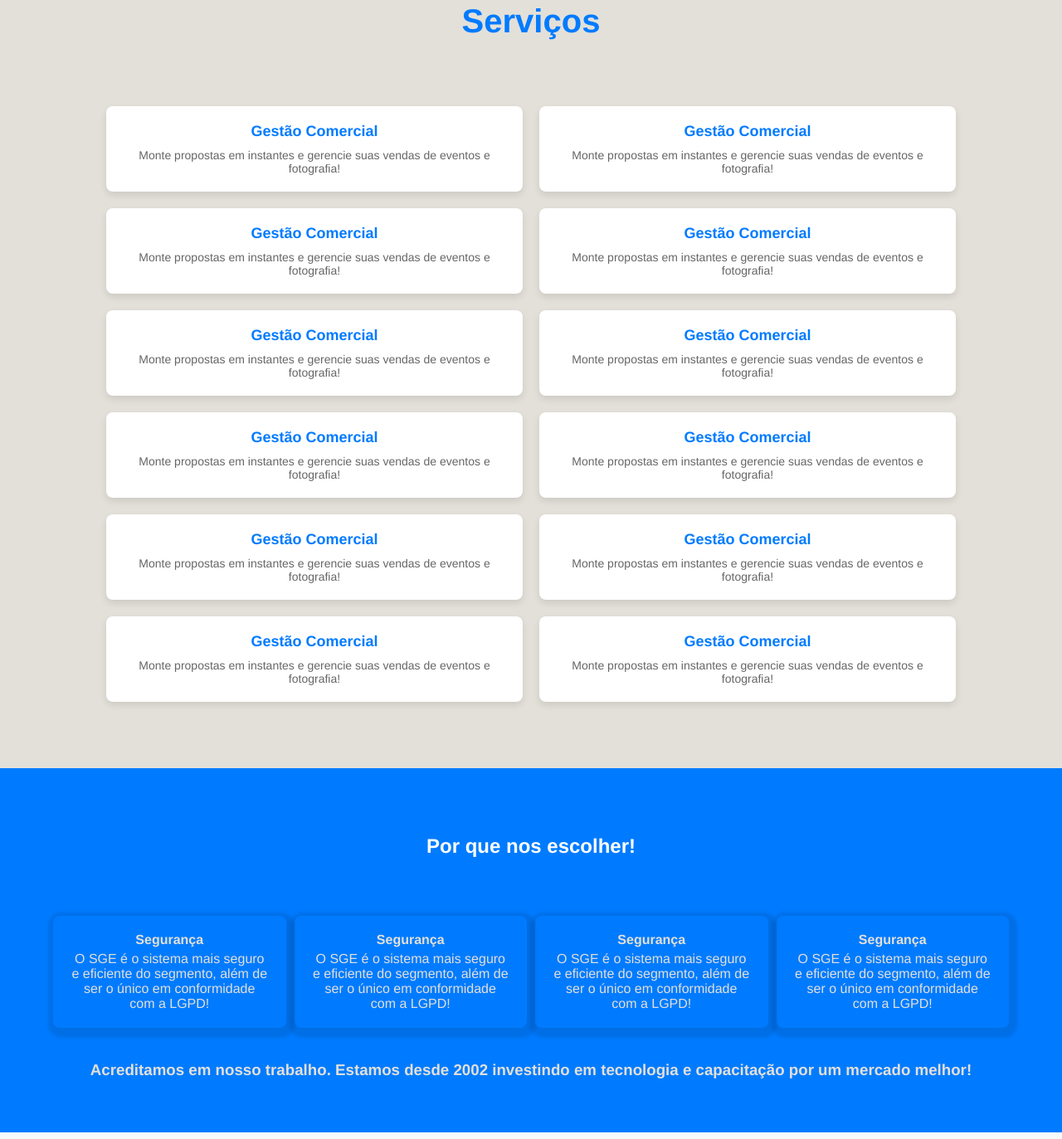
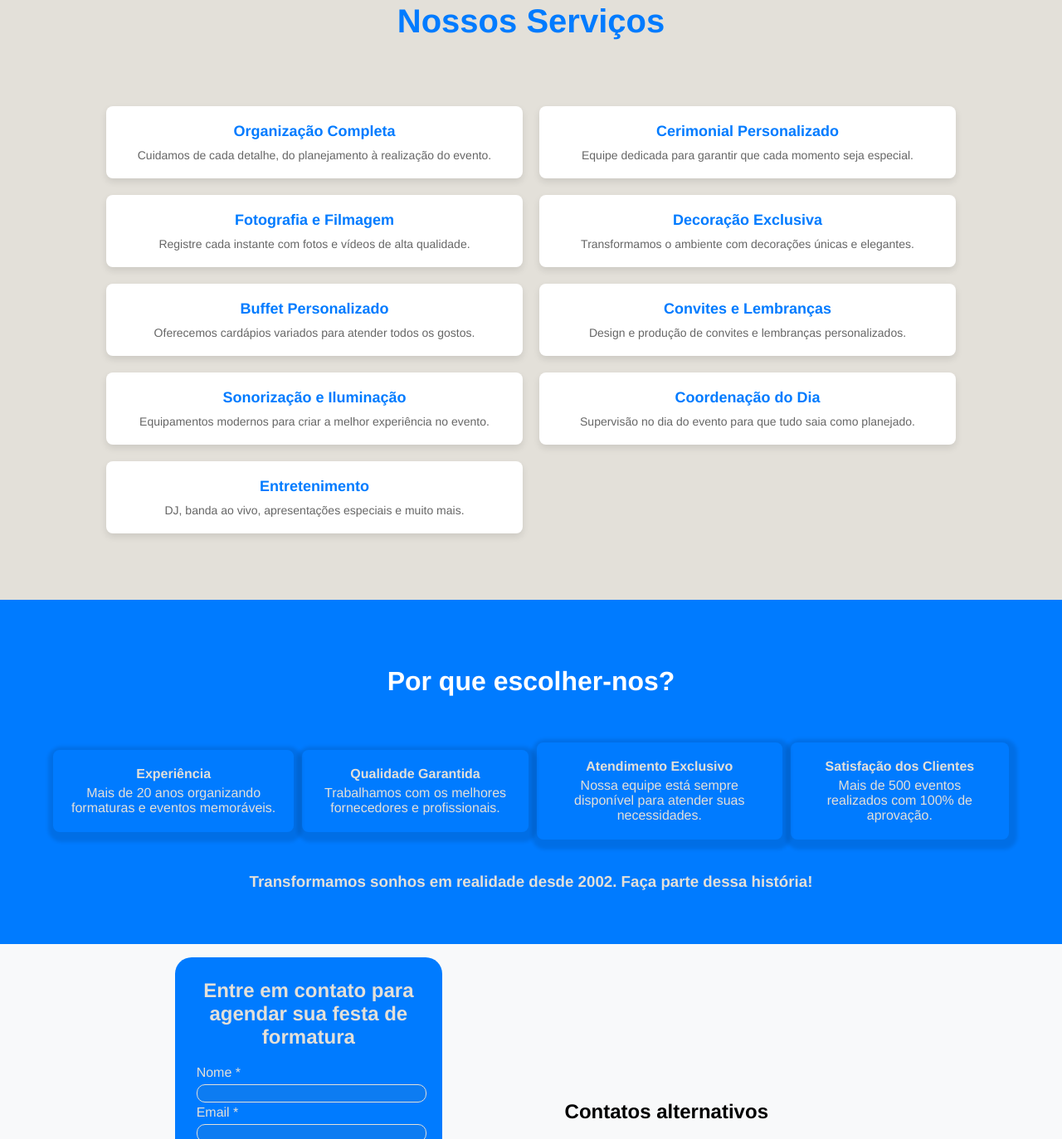
Before and after one commit to MOR4Xx/Pagina-Eventos, a website built with webpack: page index.html in a window 1280 px wide. Shown: the part 837-2210 px from the top of the page at 83% size. Built offline with nearby package versions, Linux system fonts and the light colour scheme.

Commit message:
Add files via upload

```diff
--- a/css/style.css
+++ b/css/style.css
@@ -24,7 +24,7 @@ section {
 #header {
     display: flex;
     justify-content: space-between;
-  background-color: rgba(132, 125, 125, 0.5);
+    background-color: #007bff;
     width: 100%;
     height: 5vh;
     align-items: center;
@@ -84,18 +84,41 @@ section {
 
 #apresentacao {
     display: flex;
+    justify-content: center;
+    align-items: center;
     width: 100%;
     height: 100vh;
-  background: url(../img/foto-principal.jpg) center/cover;
     transition: background-image 0.5s ease-in-out;
 }
 
-.apresentacao{
+.apresentacao {
     display: flex;
-  margin-top: 10vh;
+    flex-direction: column;
+    width: 80vw;
+    height: 50vh;
     align-items: center;
     justify-content: center;
+    background-color: rgba(0, 0, 0, 0.5);
+    gap: 20px;
 
+}
+
+.apresentacao h1 {
+    margin-bottom: 15px;
+    font-size: 2.5em;
+    font-weight: bold;
+}
+
+.apresentacao h2 {
+    margin-bottom: 15px;
+    font-size: 2em;
+    font-weight: bold;
+}
+
+.apresentacao h3 {
+    margin-bottom: 15px;
+    font-size: 1.8em;
+    font-weight: bold;
 }
 
 /* Serviços */
@@ -160,8 +183,8 @@ section {
 
 #informacoes h1 {
     padding: 5vh 0;
-  font-size: 24px;
-  margin-bottom: 30px;
+    font-size: 2em;
+    margin-bottom: 15px;
     color: #ffffff;
 }
 
@@ -195,7 +218,7 @@ section {
 
 }
 
-.info p{
+.info p {
     margin-top: 5px;
     justify-content: center;
 }
@@ -233,7 +256,7 @@ section {
 
 }
 
-.formulario form{
+.formulario form {
     display: inline-block;
     align-items: center;
 }
@@ -294,11 +317,11 @@ button[type="submit"]:hover {
     color: black;
 }
 
-.contato-alternativo h2{
+.contato-alternativo h2 {
     padding: 2vh 0;
 }
 
-.contato-alternativo a{
+.contato-alternativo a {
     text-decoration: none;
     margin: 1vh 0;
     color: black;
@@ -308,6 +331,9 @@ button[type="submit"]:hover {
 /* Footer */
 
 footer {
+    display: flex;
+    justify-content: center;
+    align-items: center;
     width: 100%;
     height: 5vh;
     background: #555555;
@@ -322,7 +348,7 @@ footer {
         align-items: center;
     }
 
-  .info{
+    .info {
         height: auto;
         width: 60%;
     }
@@ -351,7 +377,7 @@ footer {
         align-items: center;
     }
 
-  .formulario{
+    .formulario {
         max-width: 80%;
     }
 }
--- a/index.html
+++ b/index.html
@@ -4,7 +4,7 @@
 <head>
   <meta charset="utf-8">
   <meta name="viewport" content="width=device-width, initial-scale=1">
-  <title></title>
+  <title>Eventos de Formatura - Sua Colação Perfeita</title>
   <link rel="stylesheet" href="css/style.css">
   <meta name="description" content="">
 
@@ -31,7 +31,7 @@
   <nav class="menu-header">
     <ul>
       <li><a href="#servicos">Serviços</a></li>
-      <li><a href="#informacoes">Informações</a></li>
+      <li><a href="#informacoes">Por que escolher-nos</a></li>
       <li><a href="#contato">Contato</a></li>
     </ul>
   </nav>
@@ -39,88 +39,74 @@
 <main>
   <section id="apresentacao">
     <div class="apresentacao">
-      <h1>Venha fazer sua formatura conosco!</h1>
-      <h2>Tomamos conta de tudo</h2>
-      <h3>Organização do evento</h3>
-      <h3>Serimonial</h3>
-      <h3>E muito mais!!</h3>
+      <h1>Transformamos sua formatura em um evento inesquecível!</h1>
+      <h2>Do planejamento à execução, cuidamos de tudo para você.</h2>
+      <h3>Buffet, Cerimonial, Decoração, Fotos e muito mais!</h3>
+      <h3>Entre em contato e solicite seu orçamento agora mesmo.</h3>
     </div>
   </section>
   <section id="servicos">
-    <h1>Serviços</h1>
+    <h1>Nossos Serviços</h1>
     <div class="div-frame">
       <div class="div-servicos">
-        <h3>Gestão Comercial</h3>
-        <p>Monte propostas em instantes e gerencie suas vendas de eventos e fotografia!</p>
+        <h3>Organização Completa</h3>
+        <p>Cuidamos de cada detalhe, do planejamento à realização do evento.</p>
       </div>
       <div class="div-servicos">
-        <h3>Gestão Comercial</h3>
-        <p>Monte propostas em instantes e gerencie suas vendas de eventos e fotografia!</p>
+        <h3>Cerimonial Personalizado</h3>
+        <p>Equipe dedicada para garantir que cada momento seja especial.</p>
       </div>
       <div class="div-servicos">
-        <h3>Gestão Comercial</h3>
-        <p>Monte propostas em instantes e gerencie suas vendas de eventos e fotografia!</p>
+        <h3>Fotografia e Filmagem</h3>
+        <p>Registre cada instante com fotos e vídeos de alta qualidade.</p>
       </div>
       <div class="div-servicos">
-        <h3>Gestão Comercial</h3>
-        <p>Monte propostas em instantes e gerencie suas vendas de eventos e fotografia!</p>
+        <h3>Decoração Exclusiva</h3>
+        <p>Transformamos o ambiente com decorações únicas e elegantes.</p>
       </div>
       <div class="div-servicos">
-        <h3>Gestão Comercial</h3>
-        <p>Monte propostas em instantes e gerencie suas vendas de eventos e fotografia!</p>
+        <h3>Buffet Personalizado</h3>
+        <p>Oferecemos cardápios variados para atender todos os gostos.</p>
       </div>
       <div class="div-servicos">
-        <h3>Gestão Comercial</h3>
-        <p>Monte propostas em instantes e gerencie suas vendas de eventos e fotografia!</p>
+        <h3>Convites e Lembranças</h3>
+        <p>Design e produção de convites e lembranças personalizados.</p>
       </div>
       <div class="div-servicos">
-        <h3>Gestão Comercial</h3>
-        <p>Monte propostas em instantes e gerencie suas vendas de eventos e fotografia!</p>
+        <h3>Sonorização e Iluminação</h3>
+        <p>Equipamentos modernos para criar a melhor experiência no evento.</p>
       </div>
       <div class="div-servicos">
-        <h3>Gestão Comercial</h3>
-        <p>Monte propostas em instantes e gerencie suas vendas de eventos e fotografia!</p>
+        <h3>Coordenação do Dia</h3>
+        <p>Supervisão no dia do evento para que tudo saia como planejado.</p>
       </div>
       <div class="div-servicos">
-        <h3>Gestão Comercial</h3>
-        <p>Monte propostas em instantes e gerencie suas vendas de eventos e fotografia!</p>
-      </div>
-      <div class="div-servicos">
-        <h3>Gestão Comercial</h3>
-        <p>Monte propostas em instantes e gerencie suas vendas de eventos e fotografia!</p>
-      </div>
-      <div class="div-servicos">
-        <h3>Gestão Comercial</h3>
-        <p>Monte propostas em instantes e gerencie suas vendas de eventos e fotografia!</p>
-      </div>
-      <div class="div-servicos">
-        <h3>Gestão Comercial</h3>
-        <p>Monte propostas em instantes e gerencie suas vendas de eventos e fotografia!</p>
+        <h3>Entretenimento</h3>
+        <p>DJ, banda ao vivo, apresentações especiais e muito mais.</p>
       </div>
     </div>
   </section>
   <section id="informacoes">
-    <h1>Por que nos escolher! </h1>
+    <h1>Por que escolher-nos?</h1>
     <div class="frame-info">
       <div class="info">
-        <h4>Segurança</h4>
-        <p>O SGE é o sistema mais seguro e eficiente do segmento, além de ser o único em conformidade com a LGPD!</p>
+        <h4>Experiência</h4>
+        <p>Mais de 20 anos organizando formaturas e eventos memoráveis.</p>
       </div>
       <div class="info">
-        <h4>Segurança</h4>
-        <p>O SGE é o sistema mais seguro e eficiente do segmento, além de ser o único em conformidade com a LGPD!</p>
+        <h4>Qualidade Garantida</h4>
+        <p>Trabalhamos com os melhores fornecedores e profissionais.</p>
       </div>
       <div class="info">
-        <h4>Segurança</h4>
-        <p>O SGE é o sistema mais seguro e eficiente do segmento, além de ser o único em conformidade com a LGPD!</p>
+        <h4>Atendimento Exclusivo</h4>
+        <p>Nossa equipe está sempre disponível para atender suas necessidades.</p>
       </div>
       <div class="info">
-        <h4>Segurança</h4>
-        <p>O SGE é o sistema mais seguro e eficiente do segmento, além de ser o único em conformidade com a LGPD!</p>
+        <h4>Satisfação dos Clientes</h4>
+        <p>Mais de 500 eventos realizados com 100% de aprovação.</p>
       </div>
     </div>
-    <h3>Acreditamos em nosso trabalho. Estamos desde 2002 investindo em tecnologia e capacitação por um mercado
-      melhor!</h3>
+    <h3>Transformamos sonhos em realidade desde 2002. Faça parte dessa história!</h3>
   </section>
   <section id="contato">f
     <div class="frame-contato">
@@ -162,10 +148,10 @@
   </section>
 </main>
 <footer>
-  <p>© </p>
+  <p>©Jorge Afonso 2024 </p>
 </footer>
 
-<script src="script.js"></script>
+<script src="js/app.js "></script>
 </body>
 
 </html>
```
Lines whose indentation alone changed are shown as unchanged.
